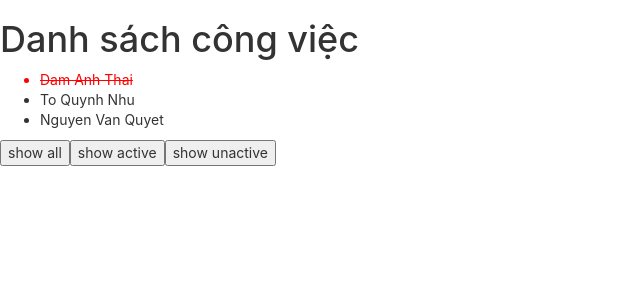
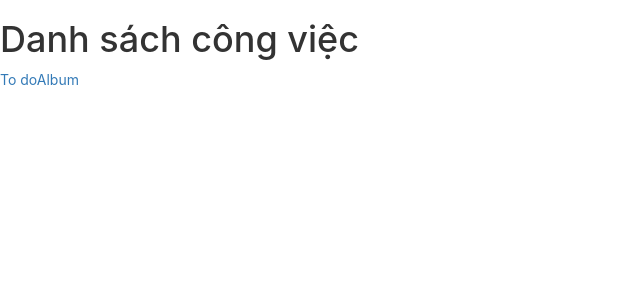
Before and after one commit to thai11lab/learn-react, a React (Create React App) app: page / in a window 1280 px wide. Shown: the top 300 px of the page, without its empty margins (0-640 px from the left). Built offline with nearby package versions, Linux system fonts and the light colour scheme.

Commit message:
update code

```diff
--- a/package.json
+++ b/package.json
@@ -9,6 +9,7 @@
     "classnames": "^2.2.6",
     "react": "^17.0.1",
     "react-dom": "^17.0.1",
+    "react-router-dom": "^5.2.0",
     "react-scripts": "4.0.2",
     "web-vitals": "^1.0.1"
   },
--- a/src/App.js
+++ b/src/App.js
@@ -1,11 +1,17 @@
 import TodoFeature from "./features/Todo";
 import AlbumFeature from "./features/Album";
+import { Route,Link } from "react-router-dom";
 
 function App() {
   return (
     <section>
       <h1>Danh sách công việc</h1>
-      <TodoFeature></TodoFeature>
+      <div>
+        <Link to="/todos">To do</Link>
+        <Link to="/album">Album</Link>
+      </div>
+      <Route path="/todos" component={TodoFeature}></Route>
+      <Route path="/album" component={AlbumFeature}></Route>
     </section>
   );
 }
--- a/src/index.js
+++ b/src/index.js
@@ -3,10 +3,12 @@ import ReactDOM from 'react-dom';
 import './index.css';
 import App from './App';
 import reportWebVitals from './reportWebVitals';
-
+import {BrowserRouter} from "react-router-dom";
 ReactDOM.render(
   <React.StrictMode>
-    <App />
+  <BrowserRouter>
+      <App />
+  </BrowserRouter>
   </React.StrictMode>,
   document.getElementById('root')
 );
```
Also changed, not shown: 1 other file (tests, documents, lock files or other folders).
